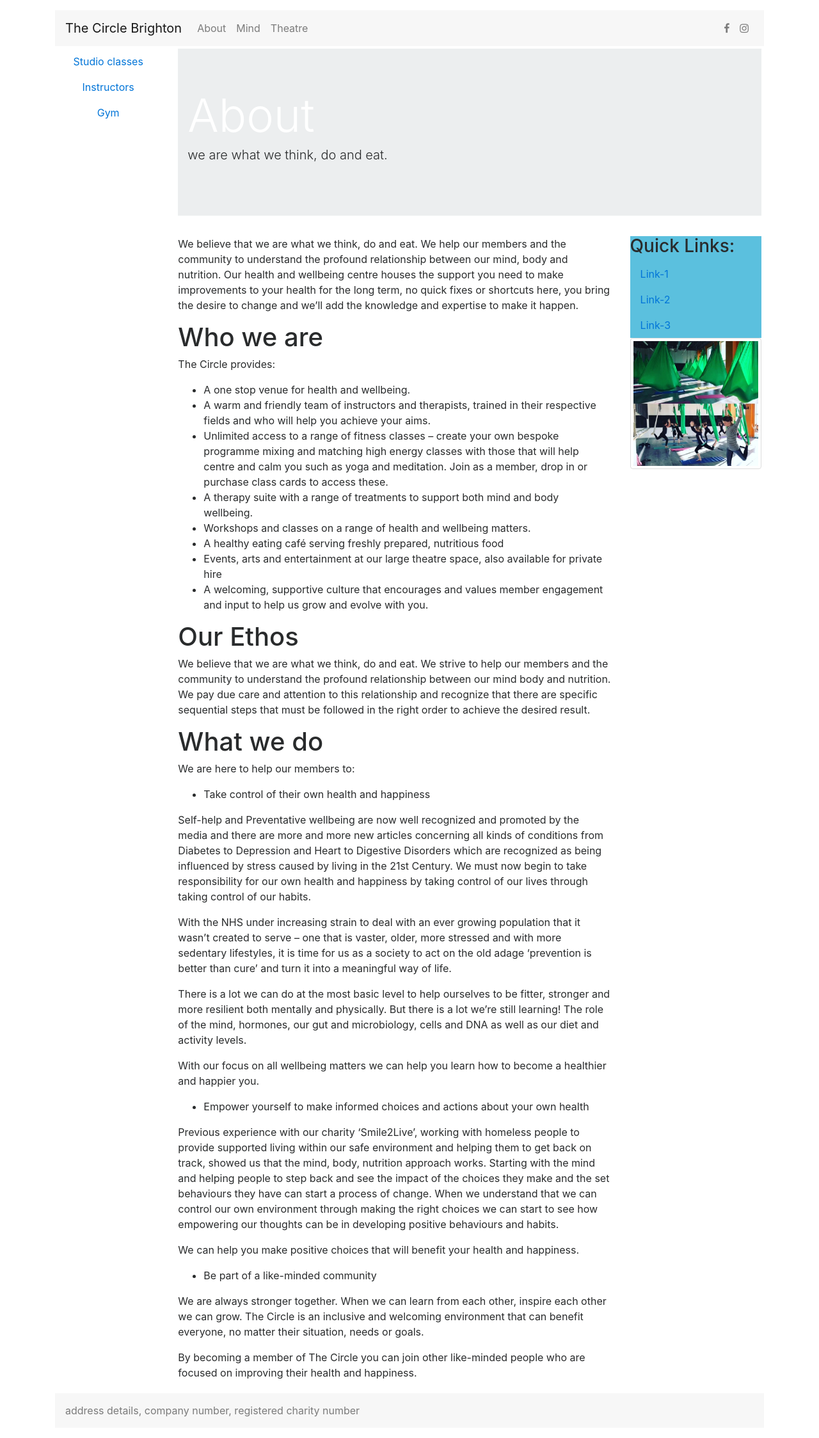
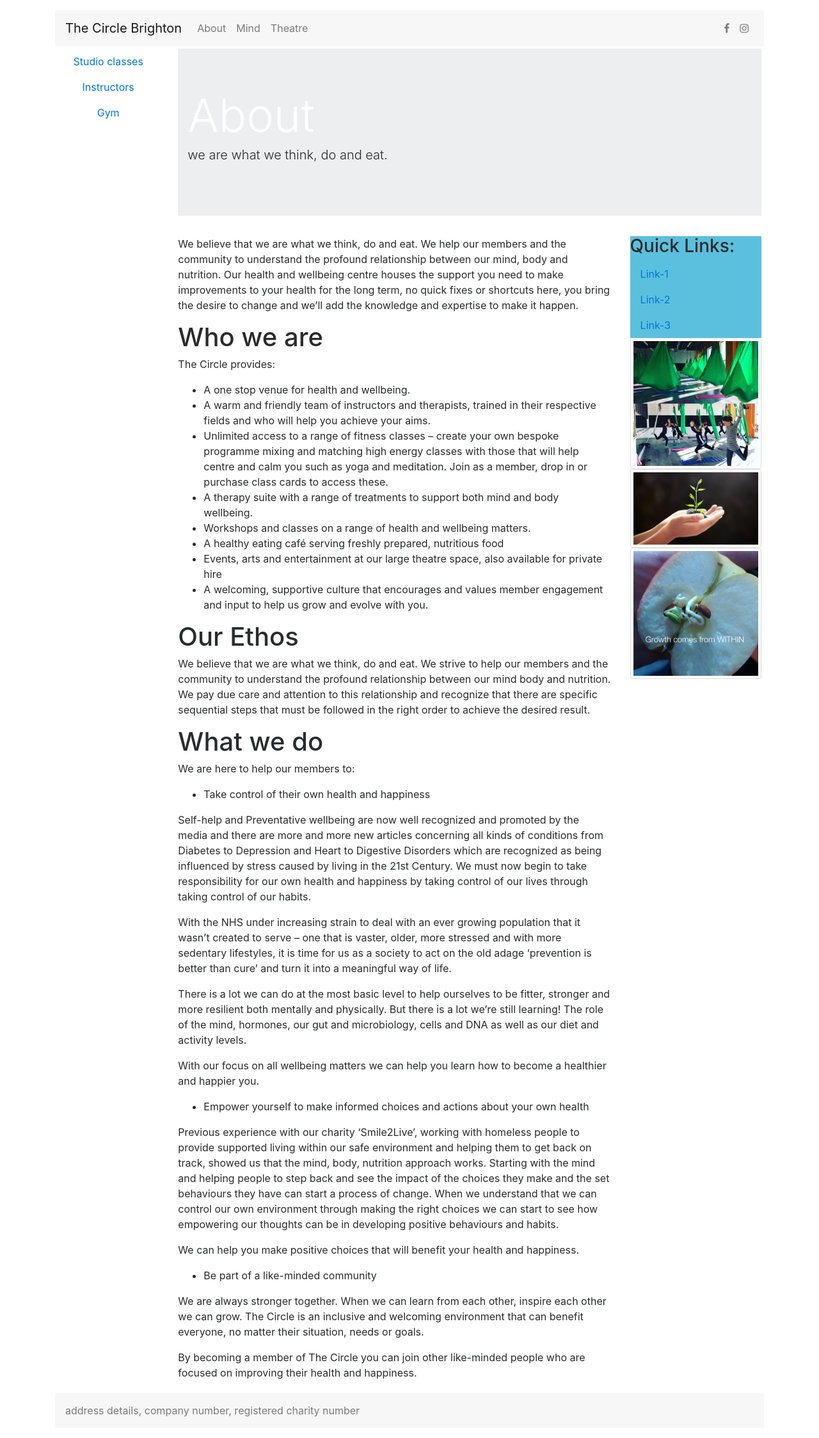
Before and after one commit to CircleBrighton/TheCricleBrighton, a Jekyll site: the page built from about/index.md, in a window 1280 px wide. Shown: the whole page at 64% size. Built offline with Jekyll 4.4.1, drawn with Linux system fonts in a browser that asks for light colours.

Commit message:
About page images were improved.

```diff
--- a/about/index.md
+++ b/about/index.md
@@ -4,6 +4,8 @@ title: About
 description: we are what we think, do and eat.
 images:
   - about-1.jpg
+  - about-2.jpg
+  - about-3.jpg
 ---
 
 We believe that we are what we think, do and eat. We help our members and the community to
```
